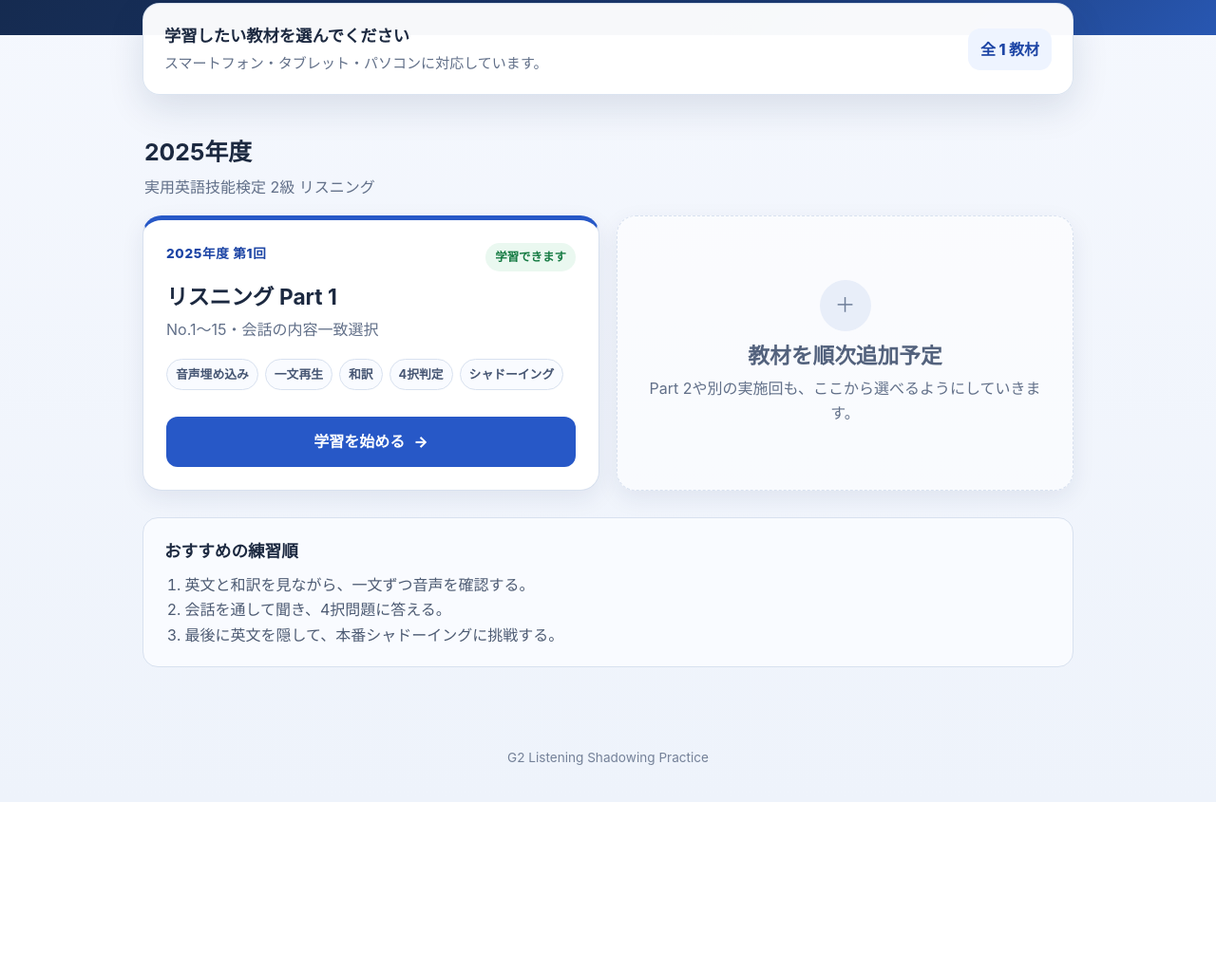
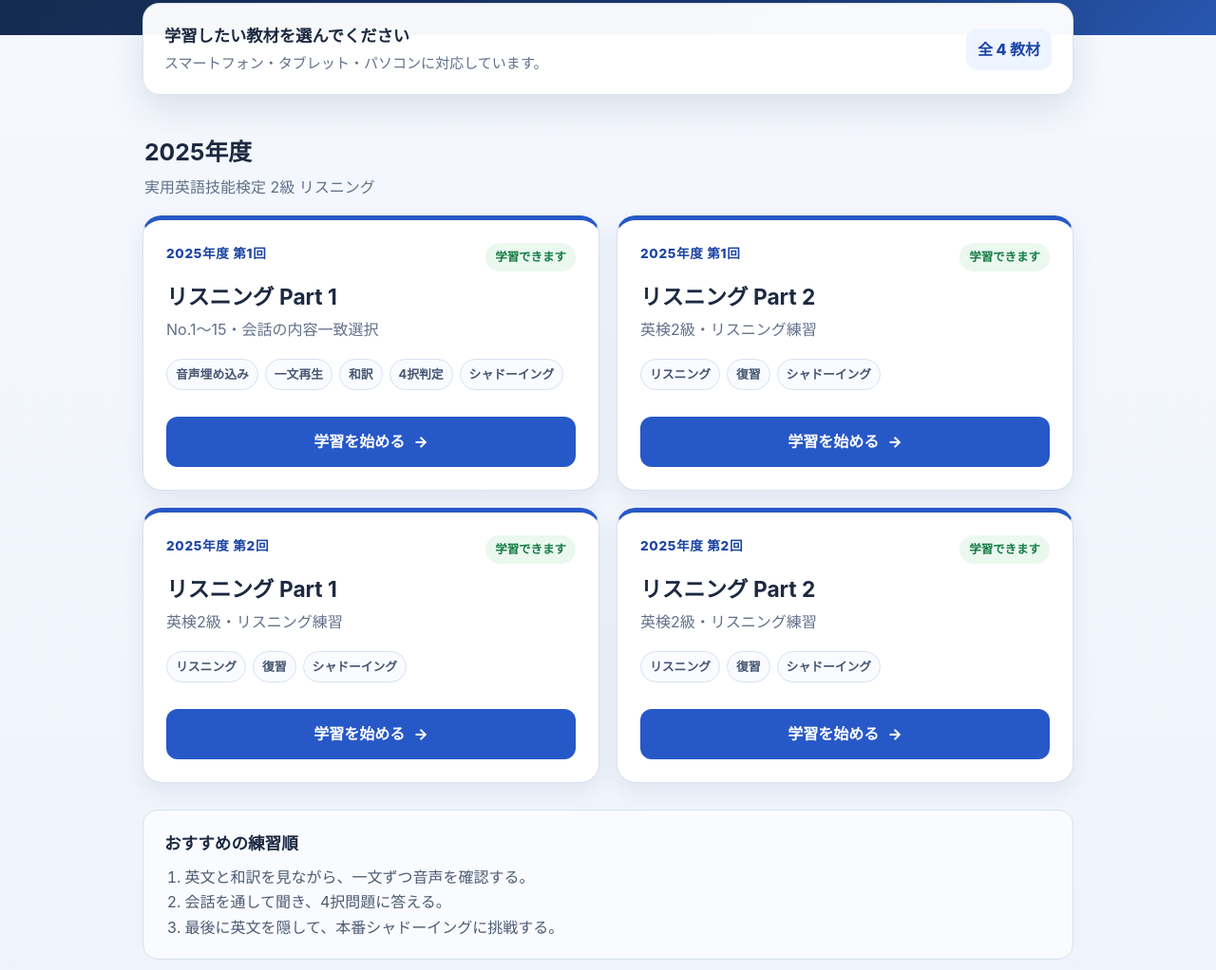
Before and after one commit to Nocci-lab/G2_Listening_Shadowing_Practice, a plain HTML site: page index.html in a window 1280 px wide. Shown: the part 440-1462 px from the top of the page at 95% size. Before the commit the page ends 1285 px from the top, so only its background shows below. Drawn offline with Linux system fonts and the light colour scheme.

Commit message:
Update Grade 2 listening index with four available lessons

```diff
--- a/index.html
+++ b/index.html
@@ -202,7 +202,7 @@
         <strong>学習したい教材を選んでください</strong>
         <p>スマートフォン・タブレット・パソコンに対応しています。</p>
       </div>
-      <div class="count">全 1 教材</div>
+      <div class="count">全 4 教材</div>
     </section>
 
     <div class="section-head">
@@ -228,10 +228,28 @@
         <a class="start-button" href="2kyu_2025_1_part1.html">学習を始める <span aria-hidden="true">→</span></a>
       </article>
 
-      <article class="lesson-card coming-card" aria-label="今後追加予定">
-        <div class="coming-icon" aria-hidden="true">＋</div>
-        <h3>教材を順次追加予定</h3>
-        <p>Part 2や別の実施回も、ここから選べるようにしていきます。</p>
+      <article class="lesson-card available">
+        <div class="card-top"><span class="part-label">2025年度 第1回</span><span class="status">学習できます</span></div>
+        <h3>リスニング Part 2</h3>
+        <p>英検2級・リスニング練習</p>
+        <div class="features"><span class="feature">リスニング</span><span class="feature">復習</span><span class="feature">シャドーイング</span></div>
+        <a class="start-button" href="2kyu_2025_1_part2.html">学習を始める <span aria-hidden="true">→</span></a>
+      </article>
+
+      <article class="lesson-card available">
+        <div class="card-top"><span class="part-label">2025年度 第2回</span><span class="status">学習できます</span></div>
+        <h3>リスニング Part 1</h3>
+        <p>英検2級・リスニング練習</p>
+        <div class="features"><span class="feature">リスニング</span><span class="feature">復習</span><span class="feature">シャドーイング</span></div>
+        <a class="start-button" href="Grade2_2025_2_Part1.html">学習を始める <span aria-hidden="true">→</span></a>
+      </article>
+
+      <article class="lesson-card available">
+        <div class="card-top"><span class="part-label">2025年度 第2回</span><span class="status">学習できます</span></div>
+        <h3>リスニング Part 2</h3>
+        <p>英検2級・リスニング練習</p>
+        <div class="features"><span class="feature">リスニング</span><span class="feature">復習</span><span class="feature">シャドーイング</span></div>
+        <a class="start-button" href="Grade2_2025_2_Part2.html">学習を始める <span aria-hidden="true">→</span></a>
       </article>
     </section>
 
```
